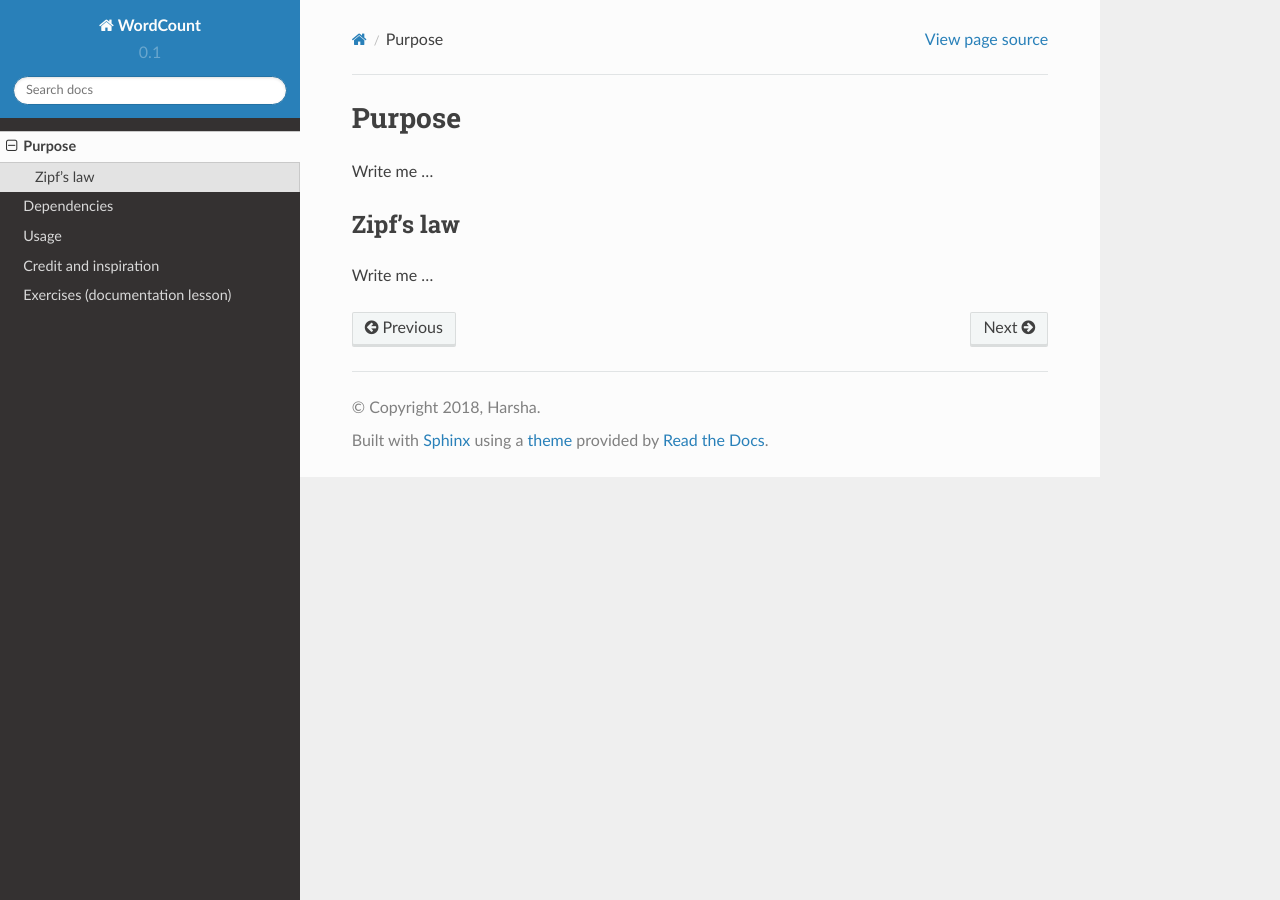
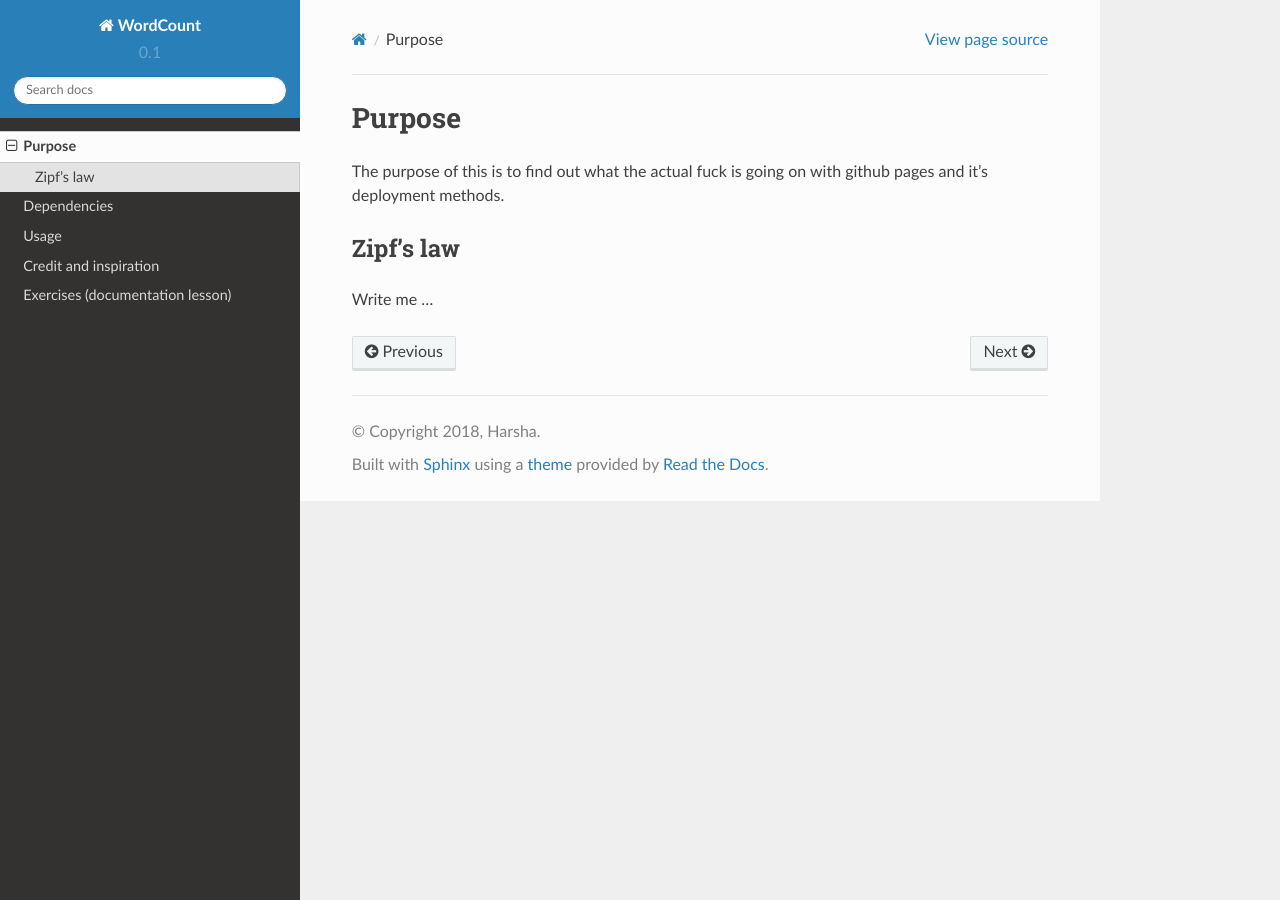
Before and after one commit to debboutr/pag, a Sphinx documentation site: the page built from doc/purpose.rst, in a window 1280 px wide. Built offline with Sphinx 7.4.7 and the Read the Docs theme 2.0.0, drawn with Linux system fonts in a browser that asks for light colours.

Commit message:
change text

```diff
--- a/doc/purpose.rst
+++ b/doc/purpose.rst
@@ -3,7 +3,8 @@
 Purpose
 =======
 
-Write me ...
+The purpose of this is to find out what the actual fuck is going on with
+github pages and it's deployment methods.
 
 
 Zipf's law
```
